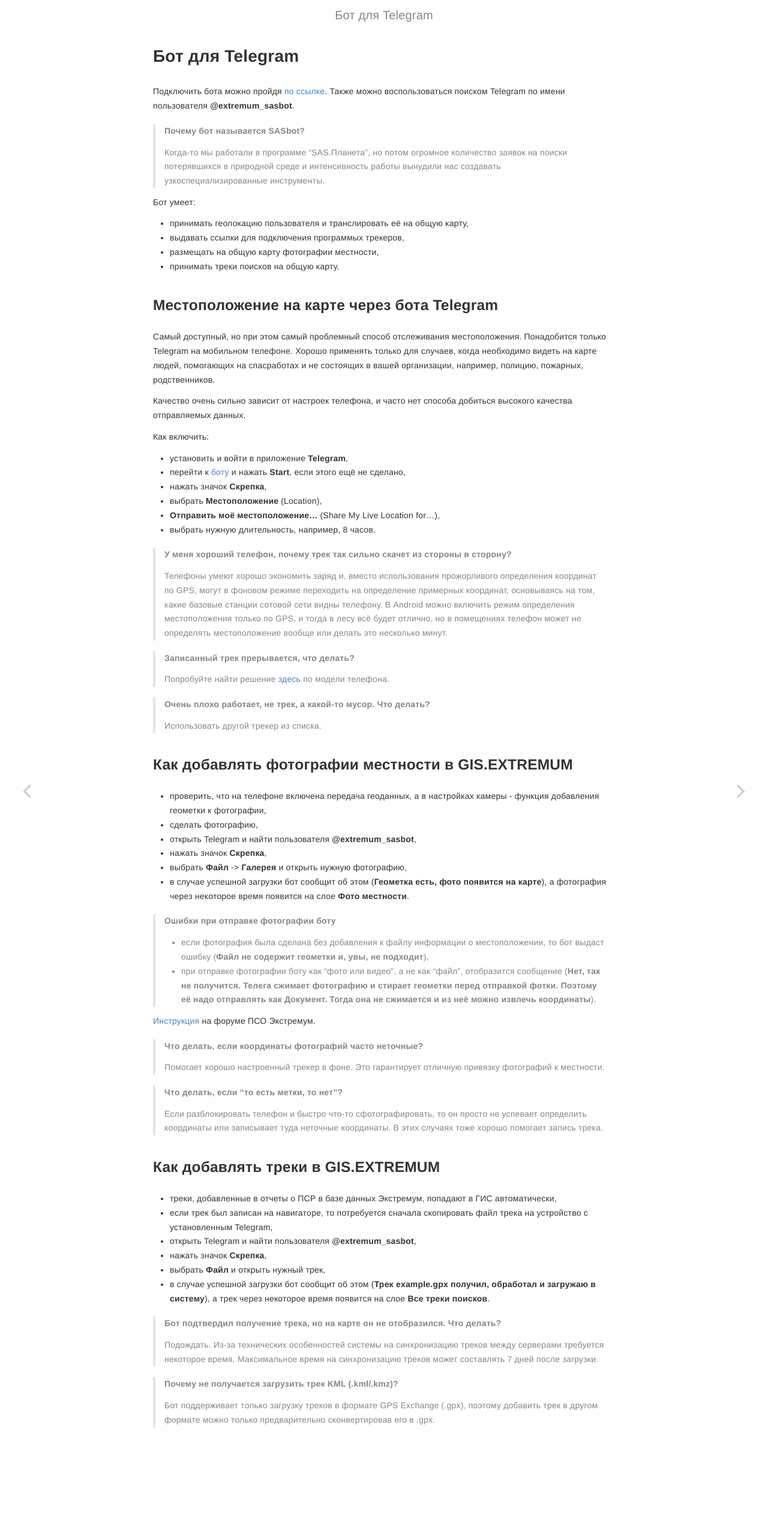
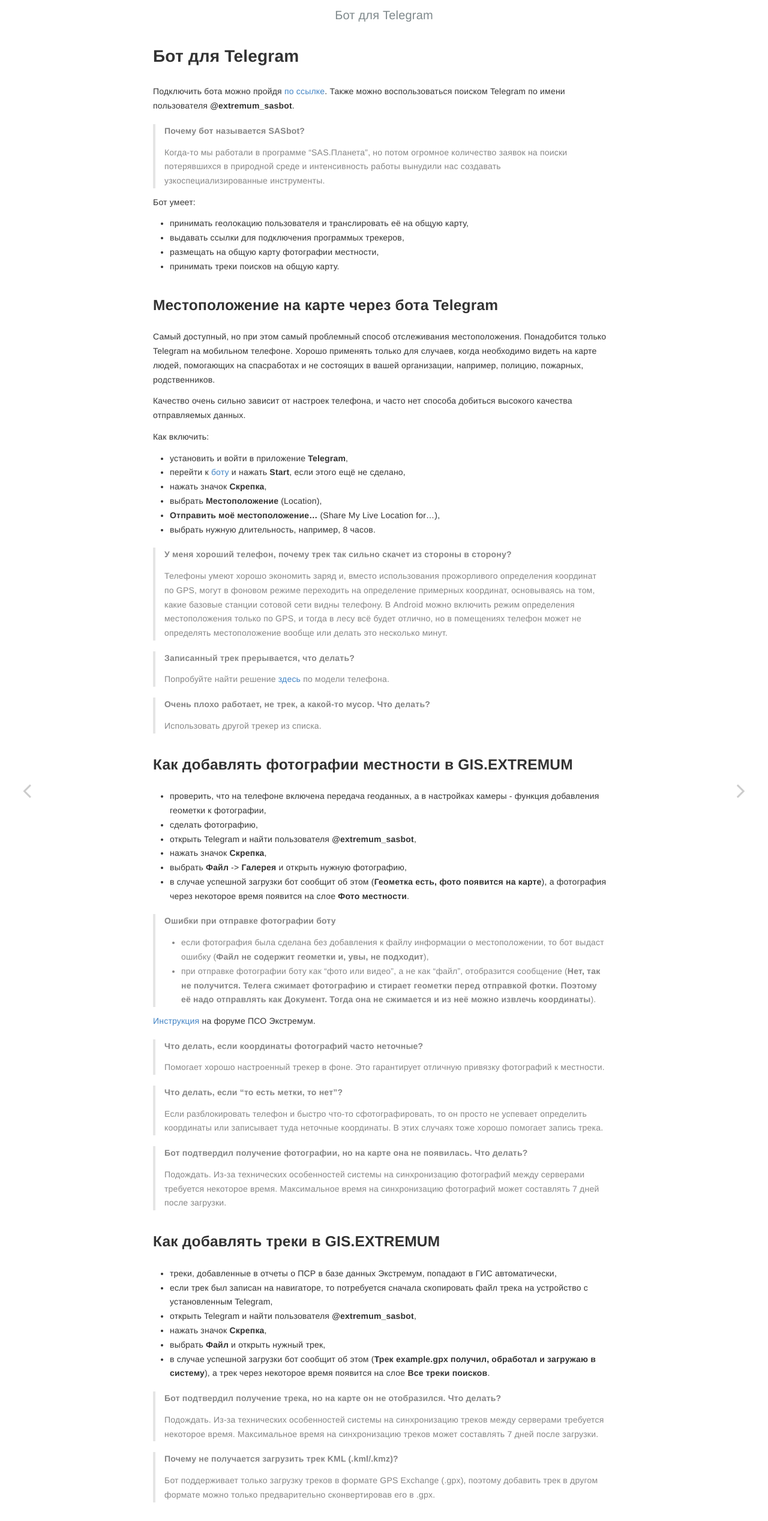
Before and after one commit to extremum-search-and-rescue/help.gis, a Jekyll site: the page built from _posts/2023-06-16-telegram-bot.md, in a window 1280 px wide. Shown: the whole page at 60% size. Built offline with Jekyll 4.4.1, drawn with Linux system fonts in a browser that asks for light colours.

Commit message:
Update 2023-06-16-telegram-bot.md

```diff
--- a/_posts/2023-06-16-telegram-bot.md
+++ b/_posts/2023-06-16-telegram-bot.md
@@ -61,6 +61,9 @@ redirect_from:
 > ##### Что делать, если "то есть метки, то нет"?
 > Если разблокировать телефон и быстро что-то сфотографировать, то он просто не успевает определить координаты или записывает туда неточные координаты. В этих случаях тоже хорошо помогает запись трека.
 
+> ##### Бот подтвердил получение фотографии, но на карте она не появилась. Что делать?
+> Подождать. Из-за технических особенностей системы на синхронизацию фотографий между серверами требуется некоторое время. Максимальное время на синхронизацию фотографий может составлять 7 дней после загрузки.
+
 ## Как добавлять треки в GIS.EXTREMUM
 - треки, добавленные в отчеты о ПСР в базе данных Экстремум, попадают в ГИС автоматически,
 - если трек был записан на навигаторе, то потребуется сначала скопировать файл трека на устройство с установленным Telegram,
```
